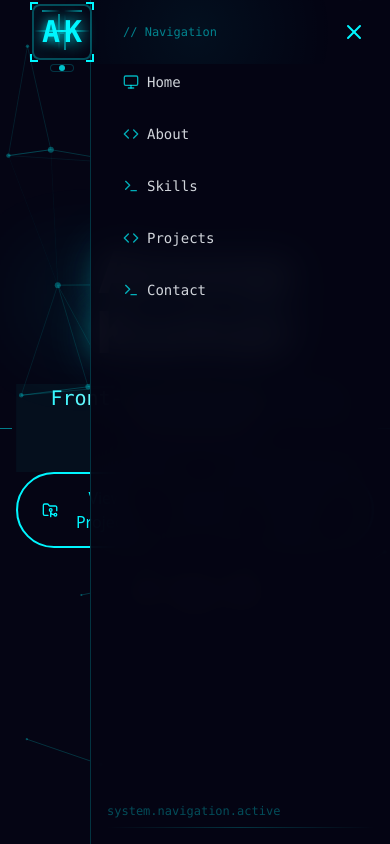
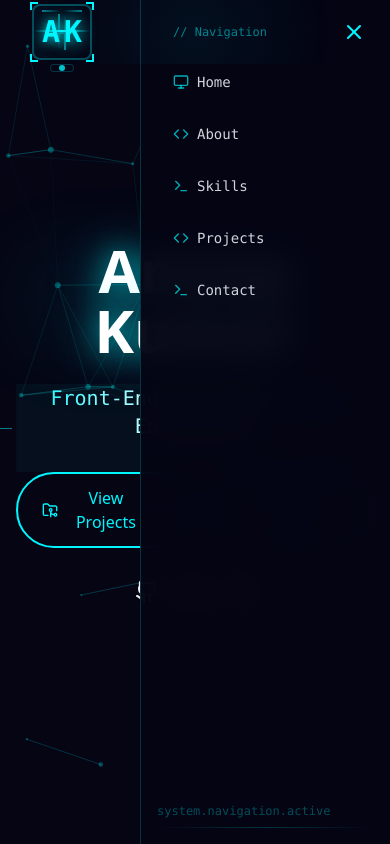
Before and after one commit to AnoopkumarA/portfolio, a React (Vite) app: page / in a window 390 px wide. Both pictures are taken after a click on the button 354 px from the left and 32 px from the top of the page. Shown: the top 844 px of the page. Built offline with nearby package versions, Linux system fonts and the light colour scheme; the HTML template or start-up script is replaced by a standard one.

Commit message:
Update Navbar.tsx

```diff
--- a/src/components/Navbar.tsx
+++ b/src/components/Navbar.tsx
@@ -216,25 +216,25 @@ const Navbar = () => {
         initial={{ opacity: 0, x: '100%' }}
         animate={{ opacity: isMobileMenuOpen ? 1 : 0, x: isMobileMenuOpen ? 0 : '100%' }}
         transition={{ duration: 0.3 }}
-        className={`fixed inset-y-0 right-0 w-[80%] sm:w-64 bg-cyber-darker/95 backdrop-blur-lg border-l border-cyber-blue/20 z-40 md:hidden ${
+        className={`fixed inset-y-0 right-0 w-[250px] bg-cyber-darker/95 backdrop-blur-lg border-l border-cyber-blue/20 z-40 md:hidden ${
           isMobileMenuOpen ? '' : 'pointer-events-none'
         }`}
-        style={{ maxWidth: '300px' }}
+        style={{ maxWidth: '90vw' }}
       >
-        <div className="p-4 space-y-4 h-full relative">
+        <div className="p-4 space-y-4 h-full relative overflow-y-auto">
           <div className="text-xs font-mono text-cyber-blue/50 px-4 py-2">// Navigation</div>
           {navItems.map((item, index) => (
             <motion.a
               key={item.name}
               href={item.href}
               onClick={(e) => handleNavClick(e, item.href.replace('#', ''))}
-              className="flex items-center gap-2 px-4 py-2 text-gray-300 hover:text-cyber-blue font-mono text-sm group"
+              className="flex items-center gap-2 px-4 py-2 text-gray-300 hover:text-cyber-blue font-mono text-sm group w-full"
               initial={{ opacity: 0, x: 20 }}
               animate={{ opacity: 1, x: 0 }}
               transition={{ delay: index * 0.1 }}
             >
               <span className="text-cyber-blue/70">{item.icon}</span>
-              {item.name}
+              <span className="whitespace-nowrap">{item.name}</span>
               <div className="flex-1 h-px bg-cyber-blue/20 transform scale-x-0 group-hover:scale-x-100 transition-transform origin-left" />
             </motion.a>
           ))}
```
